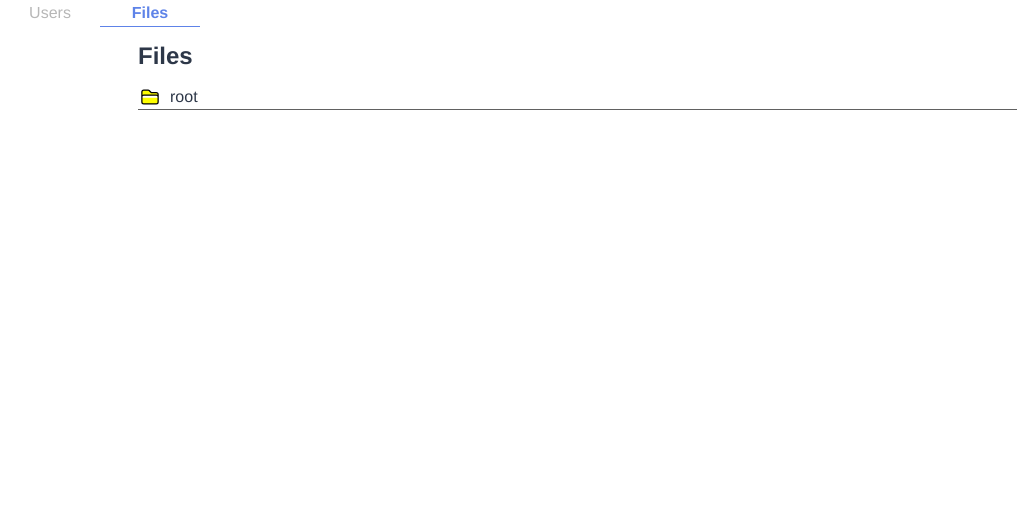
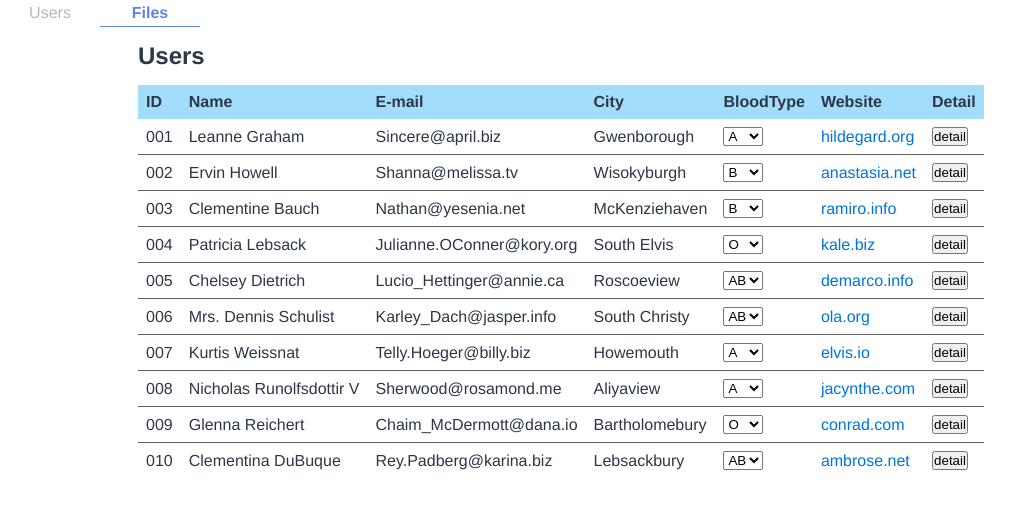
Before and after one commit to yr260625/vanilla-ts-app, a website built with Vite: page index.html in a window 1280 px wide. Shown: the whole page, without its empty margins (0-1017 px from the left). Built offline with nearby package versions, Linux system fonts and the light colour scheme; no server answers; data requests are answered from the project's data file.

Commit message:
[FIX] filename changed

```diff
--- a/index.html
+++ b/index.html
@@ -18,7 +18,7 @@
         </nav>
         <!--タブ -->
         <div class="contents">
-          <div class="contents__item" name="user-list">
+          <div class="contents__item contents__item--active" name="user-list">
             <div class="user-list">
               <h2 class="user-list__title">Users</h2>
               <table class="user-list__table hidden">
@@ -26,8 +26,8 @@
                   <th class="user-list__th" name="id">ID</th>
                   <th class="user-list__th" name="name">Name</th>
                   <th class="user-list__th" name="email">E-mail</th>
-                  <th class="user-list__th" name="phone">Phone</th>
                   <th class="user-list__th" name="city">City</th>
+                  <th class="user-list__th" name="bloodType">BloodType</th>
                   <th class="user-list__th" name="website">Website</th>
                   <th class="user-list__th" name="detail">Detail</th>
                 </thead>
@@ -39,8 +39,15 @@
                     <td class="user-list__td" name="id"></td>
                     <td class="user-list__td" name="name"></td>
                     <td class="user-list__td" name="email"></td>
-                    <td class="user-list__td" name="phone"></td>
                     <td class="user-list__td" name="city"></td>
+                    <td class="user-list__td">
+                      <select name="bloodType">
+                        <option value="A">A</option>
+                        <option value="B">B</option>
+                        <option value="O">O</option>
+                        <option value="AB">AB</option>
+                      </select>
+                    </td>
                     <td class="user-list__td">
                       <div class="user-list__link" name="website"></div>
                     </td>
@@ -52,7 +59,7 @@
               </div>
             </div>
           </div>
-          <div class="contents__item contents__item--active" name="file-list">
+          <div class="contents__item" name="file-list">
             <div class="file-list">
               <h2 class="file-list__title">Files</h2>
               <div class="file-list__root"></div>
--- a/src/db/db.json
+++ b/src/db/db.json
@@ -21,7 +21,8 @@
         "name": "Romaguera-Crona",
         "catchPhrase": "Multi-layered client-server neural-net",
         "bs": "harness real-time e-markets"
-      }
+      },
+      "bloodType": "A"
     },
     {
       "id": 2,
@@ -40,6 +41,7 @@
       },
       "phone": "010-692-6593 x09125",
       "website": "anastasia.net",
+      "bloodType": "B",
       "company": {
         "name": "Deckow-Crist",
         "catchPhrase": "Proactive didactic contingency",
@@ -67,7 +69,8 @@
         "name": "Romaguera-Jacobson",
         "catchPhrase": "Face to face bifurcated interface",
         "bs": "e-enable strategic applications"
-      }
+      },
+      "bloodType": "B"
     },
     {
       "id": 4,
@@ -90,7 +93,8 @@
         "name": "Robel-Corkery",
         "catchPhrase": "Multi-tiered zero tolerance productivity",
         "bs": "transition cutting-edge web services"
-      }
+      },
+      "bloodType": "O"
     },
     {
       "id": 5,
@@ -113,7 +117,8 @@
         "name": "Keebler LLC",
         "catchPhrase": "User-centric fault-tolerant solution",
         "bs": "revolutionize end-to-end systems"
-      }
+      },
+      "bloodType": "AB"
     },
     {
       "id": 6,
@@ -136,7 +141,8 @@
         "name": "Considine-Lockman",
         "catchPhrase": "Synchronised bottom-line interface",
         "bs": "e-enable innovative applications"
-      }
+      },
+      "bloodType": "AB"
     },
     {
       "id": 7,
@@ -159,7 +165,8 @@
         "name": "Johns Group",
         "catchPhrase": "Configurable multimedia task-force",
         "bs": "generate enterprise e-tailers"
-      }
+      },
+      "bloodType": "A"
     },
     {
       "id": 8,
@@ -182,7 +189,8 @@
         "name": "Abernathy Group",
         "catchPhrase": "Implemented secondary concept",
         "bs": "e-enable extensible e-tailers"
-      }
+      },
+      "bloodType": "A"
     },
     {
       "id": 9,
@@ -205,7 +213,8 @@
         "name": "Yost and Sons",
         "catchPhrase": "Switchable contextually-based project",
         "bs": "aggregate real-time technologies"
-      }
+      },
+      "bloodType": "O"
     },
     {
       "id": 10,
@@ -228,7 +237,8 @@
         "name": "Hoeger LLC",
         "catchPhrase": "Centralized empowering task-force",
         "bs": "target end-to-end models"
-      }
+      },
+      "bloodType": "AB"
     }
   ],
   "files": [
--- a/src/files/file-tree.ts
+++ b/src/files/fileTree.ts
@@ -1,4 +1,4 @@
-import { FileRepository } from 'src/files/file-repostitory';
+import { FileRepository } from 'src/files/fileRepostitory';
 
 type File = {
   index: number;
--- a/src/users/user-list.ts
+++ b/src/users/userList.ts
@@ -1,5 +1,5 @@
-import { UserRepository } from 'src/users/user-repostitory';
-import { BaseTable } from 'src/utils/table-base';
+import { UserRepository } from 'src/users/userRepostitory';
+import { BaseTable } from 'src/utils/tableBase';
 
 type User = {
   id: number;
@@ -23,6 +23,7 @@ type User = {
     catchPhrase: string;
     bs: string;
   };
+  bloodType: string;
 };
 
 export class UserList {
@@ -68,9 +69,9 @@ export class UserList {
       id: user.id.toString().padStart(3, '0'),
       name: user.name,
       email: user.email,
-      phone: user.phone,
       website: user.website,
       city: user.address.city,
+      bloodType: user.bloodType,
     };
   }
 }
--- a/src/users/user-repostitory.ts
+++ b/src/users/userRepostitory.ts
@@ -1,11 +1,11 @@
 export class UserRepository {
   public async fetchAll() {
-    const response = await fetch('https://jsonplaceholder.typicode.com/users');
+    const response = await fetch('http://localhost:3000/users');
     return await response.json();
   }
 
   public async fetchById(id: number) {
-    const response = await fetch(`https://jsonplaceholder.typicode.com/users/${id}`);
+    const response = await fetch(`http://localhost:3000/users/${id}`);
     return await response.json();
   }
 }
--- a/src/utils/table-base.ts
+++ b/src/utils/tableBase.ts
@@ -54,10 +54,21 @@ export class BaseTable {
   private createConcreteRow(templateRow: Node, valueObject: { [key: string]: string }) {
     const clonedRow = templateRow.cloneNode(true) as HTMLElement;
     for (const [key, value] of Object.entries(valueObject)) {
+      const inputCol = clonedRow.querySelector<HTMLInputElement>(`input[name=${key}]`);
+      if (inputCol) {
+        inputCol.value = String(value);
+        continue;
+      }
+      const selectCol = clonedRow.querySelector<HTMLInputElement>(`select[name=${key}]`);
+      if (selectCol) {
+        selectCol.value = String(value);
+        continue;
+      }
       const tdCol = clonedRow.querySelector<HTMLElement>(`[name=${key}]`);
-      const inputCol = clonedRow.querySelector<HTMLInputElement>(`[name=${key}]`);
-      if (tdCol) tdCol.textContent = String(value);
-      if (inputCol) inputCol.value = String(value);
+      if (tdCol) {
+        tdCol.textContent = String(value);
+        continue;
+      }
     }
     return clonedRow;
   }
```
Also changed, not shown: src/index.ts (+5 -5 lines), src/files/fileRepostitory.ts (renamed from src/files/file-repostitory.ts), src/utils/tabBase.ts (renamed from src/utils/tab-base.ts).
